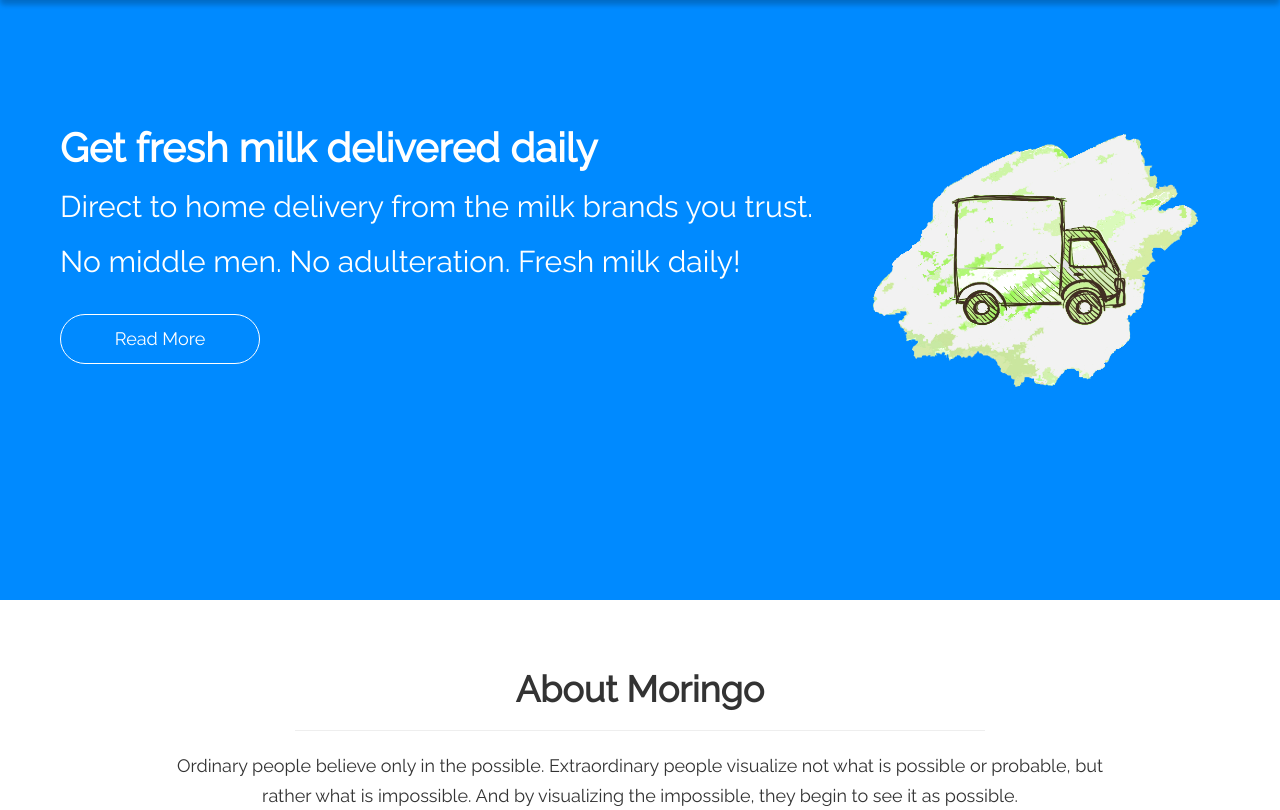
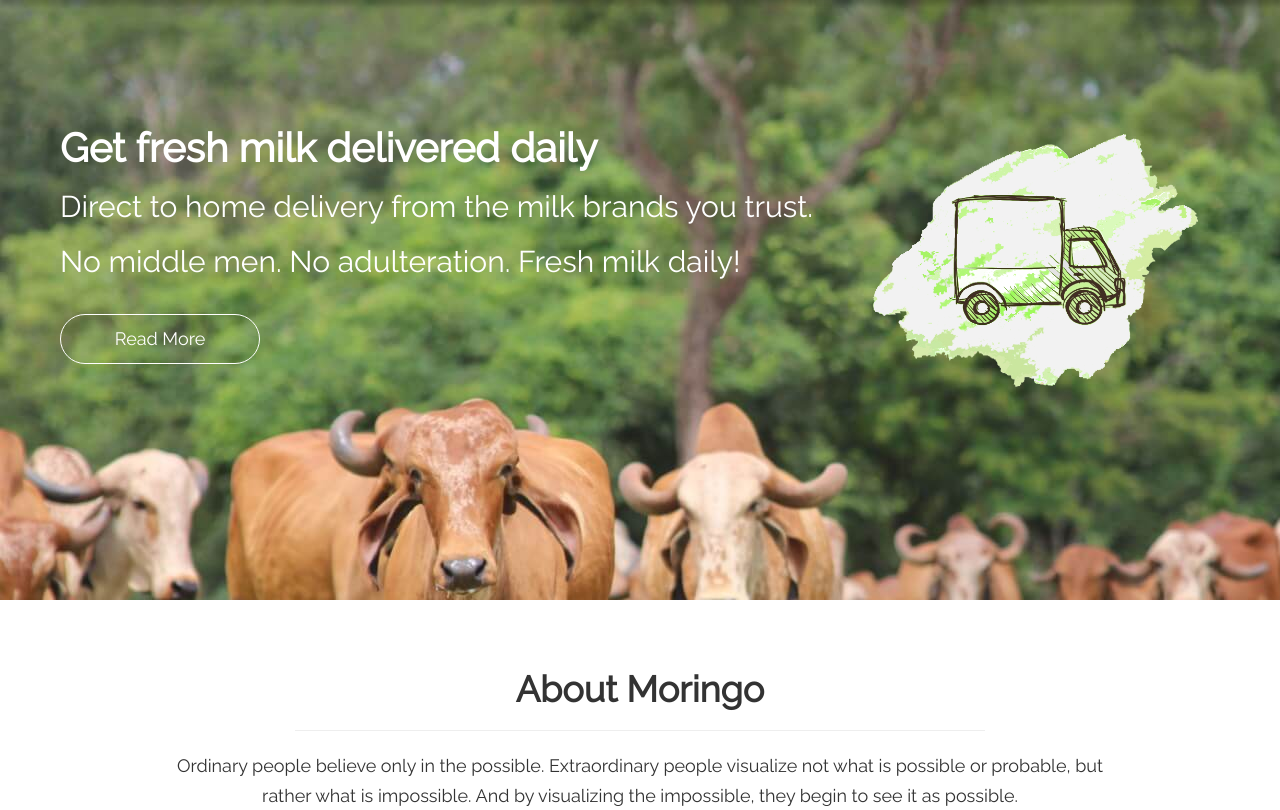
Before and after one commit to srkarthikg/moringo, a PHP site: page / in a window 1280 px wide. Shown: the part 100-910 px from the top of the page. Run offline with PHP 8.4, Linux system fonts and the light colour scheme.

Commit message:
feb12-2019 3.24
feb12-2019 3.24

```diff
--- a/style/style.css
+++ b/style/style.css
@@ -101,8 +101,8 @@
   }
 }
 .intro-section {
-  /* background: url("../images/bkg.jpg");  */
-  background:#008aff;
+  background: url("../images/farm3.jpg");
+  /*background:#008aff;*/
   height: 600px;
   padding: 0 60px;
 }
```
Also changed, not shown: images/cow-jug-milk-emmental-region-450w-75835921.jpg (added), images/cowdesire.jpg (added), images/cowsmilk (1).jpg (added), images/cowsmilk.jpg (added), images/farm3.jpg (added), images/herd-cows-summer-green-field-450w-215859100.jpg (added), images/holstein-cows-meadow-450w-283107212.jpg (added), images/images.jpg (added), images/metro-illustration-generic.svg (added), images/milk-cows-emmental-region-switzerland-450w-190628252.jpg (added), images/milk.jpg (added).
